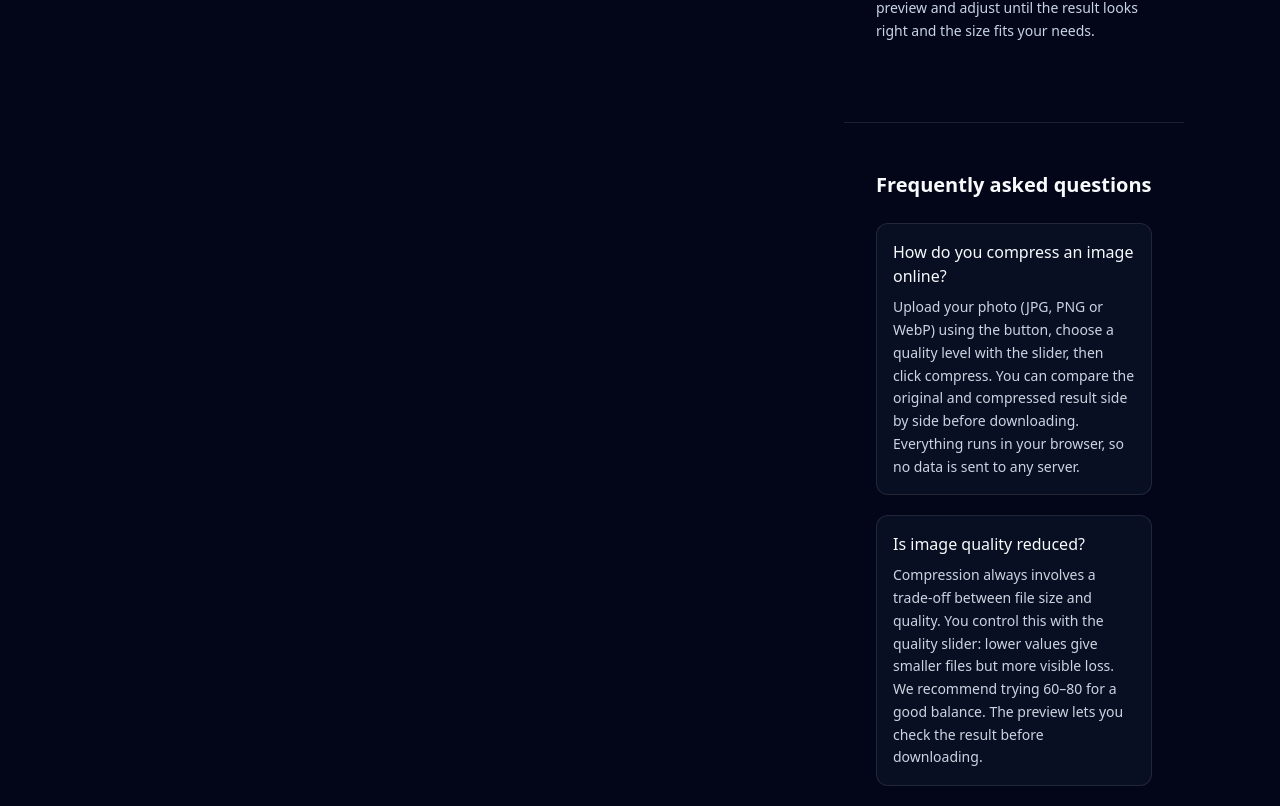
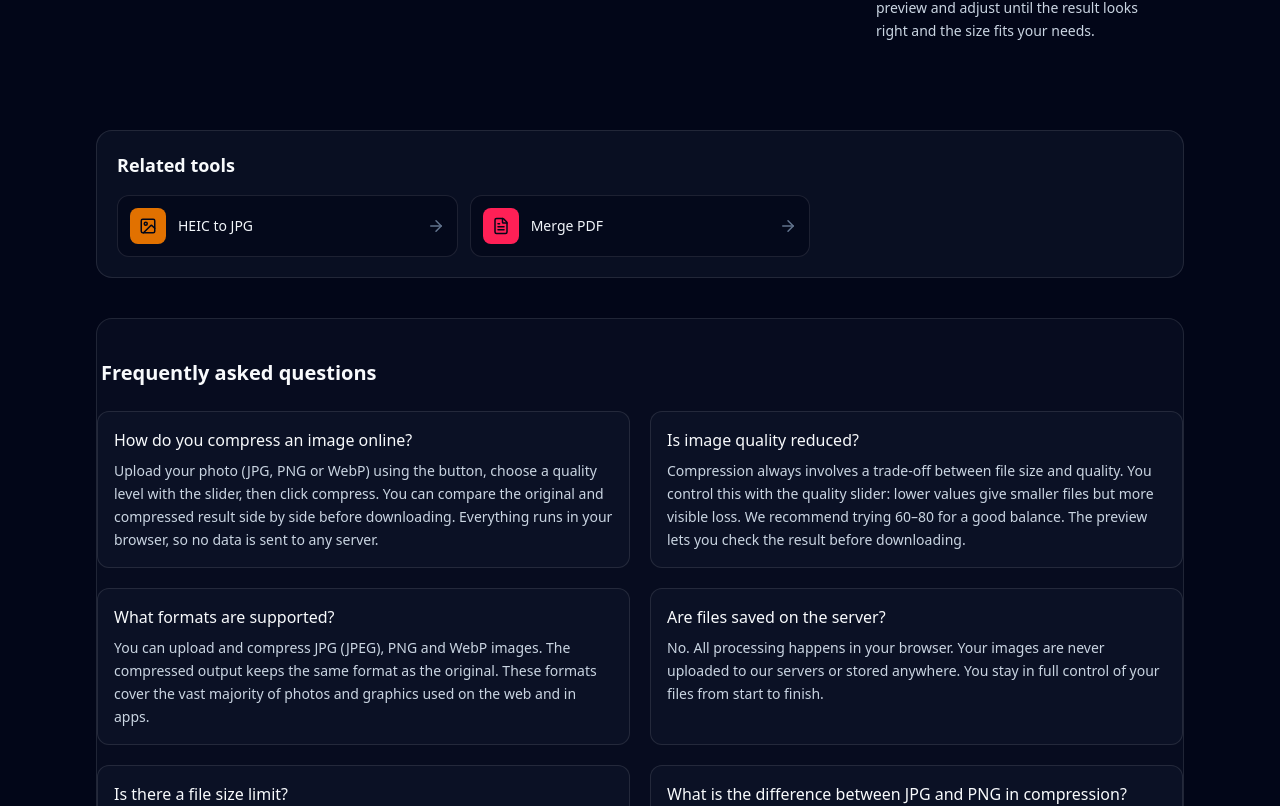
Before and after one commit to Devlatino/filetools, a Next.js app: page /en/tools/compress-image in a window 1280 px wide. Shown: the part 874-1680 px from the top of the page. Built offline with nearby package versions, Linux system fonts and the light colour scheme; no server answers.

Commit message:
ottimizzazioni5.3

```diff
--- a/app/[locale]/tools/compress-image/page.js
+++ b/app/[locale]/tools/compress-image/page.js
@@ -501,12 +501,20 @@ export default function CompressImagePage() {
             )}
           </section>
 
-          {/* Right column: info, FAQ, related */}
+          {/* Right column: solo spiegazione funzionamento */}
           <aside className="space-y-8 lg:max-w-[340px]">
             <EditorialSection namespace="tools.compressImage" />
-            <FaqSection namespace="tools.compressImage" />
-            <RelatedTools locale={locale} currentSlug="compress-image" />
           </aside>
+        </div>
+
+        {/* Tools correlati: a capo, full width */}
+        <div className="mt-10">
+          <RelatedTools locale={locale} currentSlug="compress-image" />
+        </div>
+
+        {/* FAQ: a capo, griglia righe/colonne */}
+        <div className="mt-10">
+          <FaqSection namespace="tools.compressImage" />
         </div>
       </main>
     </div>
--- a/app/[locale]/tools/heic-to-jpg/page.js
+++ b/app/[locale]/tools/heic-to-jpg/page.js
@@ -225,9 +225,15 @@ export default function HeicToJpgPage() {
           </section>
           <aside className="space-y-8 lg:max-w-[340px]">
             <EditorialSection namespace="tools.heicToJpg" />
-            <FaqSection namespace="tools.heicToJpg" />
-            <RelatedTools locale={locale} currentSlug="heic-to-jpg" />
           </aside>
+        </div>
+
+        <div className="mt-10">
+          <RelatedTools locale={locale} currentSlug="heic-to-jpg" />
+        </div>
+
+        <div className="mt-10">
+          <FaqSection namespace="tools.heicToJpg" />
         </div>
       </main>
     </div>
--- a/app/[locale]/tools/merge-pdf/page.js
+++ b/app/[locale]/tools/merge-pdf/page.js
@@ -316,9 +316,15 @@ export default function MergePdfPage() {
 
           <aside className="space-y-8 lg:max-w-[340px]">
             <EditorialSection namespace="tools.mergePdf" />
-            <FaqSection namespace="tools.mergePdf" />
-            <RelatedTools locale={locale} currentSlug="merge-pdf" />
           </aside>
+        </div>
+
+        <div className="mt-10">
+          <RelatedTools locale={locale} currentSlug="merge-pdf" />
+        </div>
+
+        <div className="mt-10">
+          <FaqSection namespace="tools.mergePdf" />
         </div>
       </main>
     </div>
--- a/components/FaqSection.js
+++ b/components/FaqSection.js
@@ -38,17 +38,16 @@ export function FaqSection({ namespace, faqs: faqsProp }) {
   return (
     <section
       id="faq"
-      className="border-t border-white/10 bg-slate-950 py-10 sm:py-12"
+      className="rounded-2xl border border-white/10 bg-slate-900/40 py-8 sm:py-10"
       aria-labelledby="faq-heading"
     >
-      <div className="mx-auto max-w-4xl px-4 sm:px-6 lg:px-8">
       <h2
         id="faq-heading"
-          className="mb-6 text-lg font-semibold text-slate-50 sm:text-xl"
+        className="mb-6 px-1 text-lg font-semibold text-slate-50 sm:text-xl"
       >
         {heading}
       </h2>
-        <dl className="space-y-5">
+      <dl className="grid grid-cols-1 gap-4 sm:gap-5 md:grid-cols-2">
         {faqs.map((faq, index) => (
           <div
             key={index}
@@ -63,7 +62,6 @@ export function FaqSection({ namespace, faqs: faqsProp }) {
           </div>
         ))}
       </dl>
-      </div>
     </section>
   );
 }
```
Lines whose indentation alone changed are shown as unchanged.
